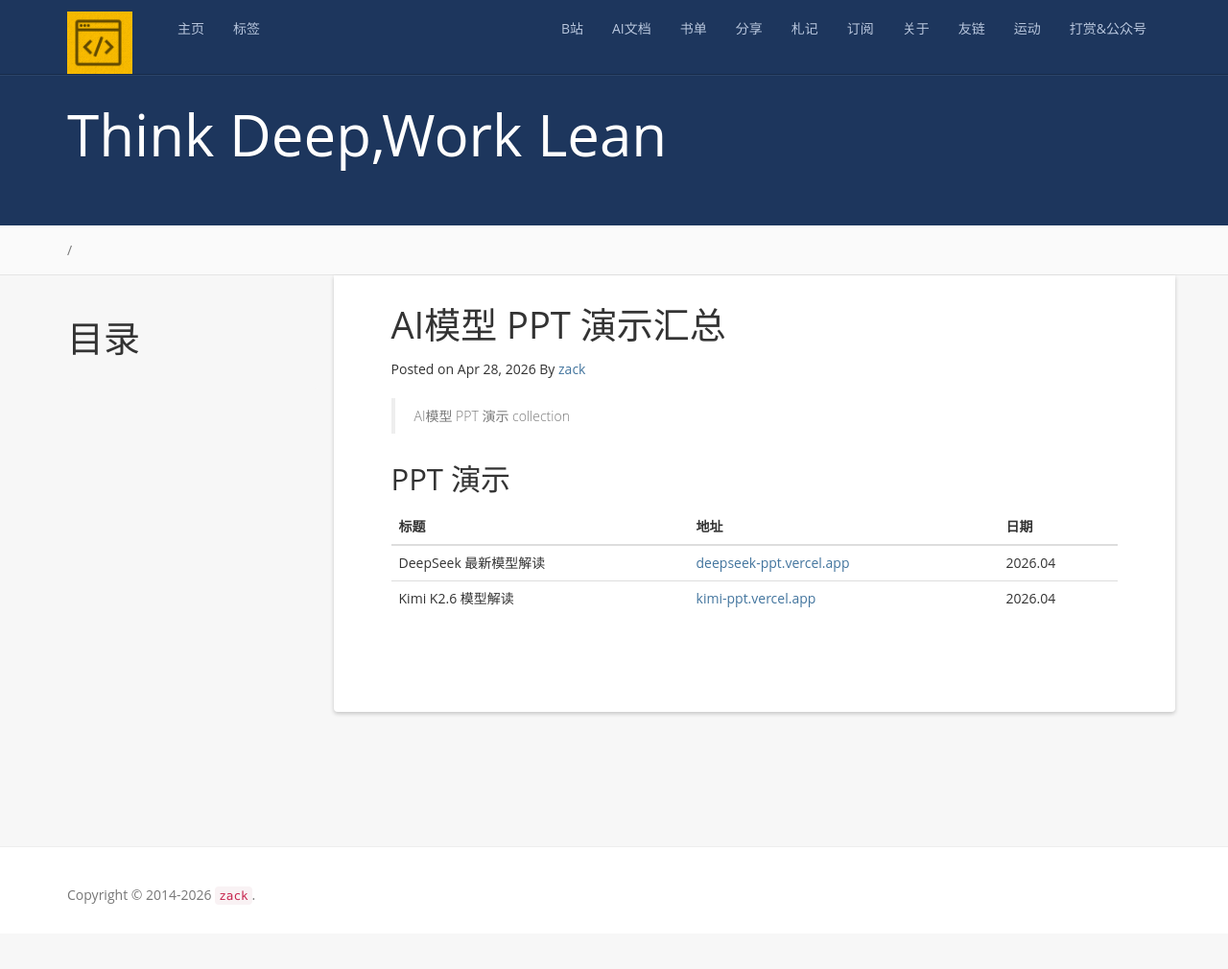
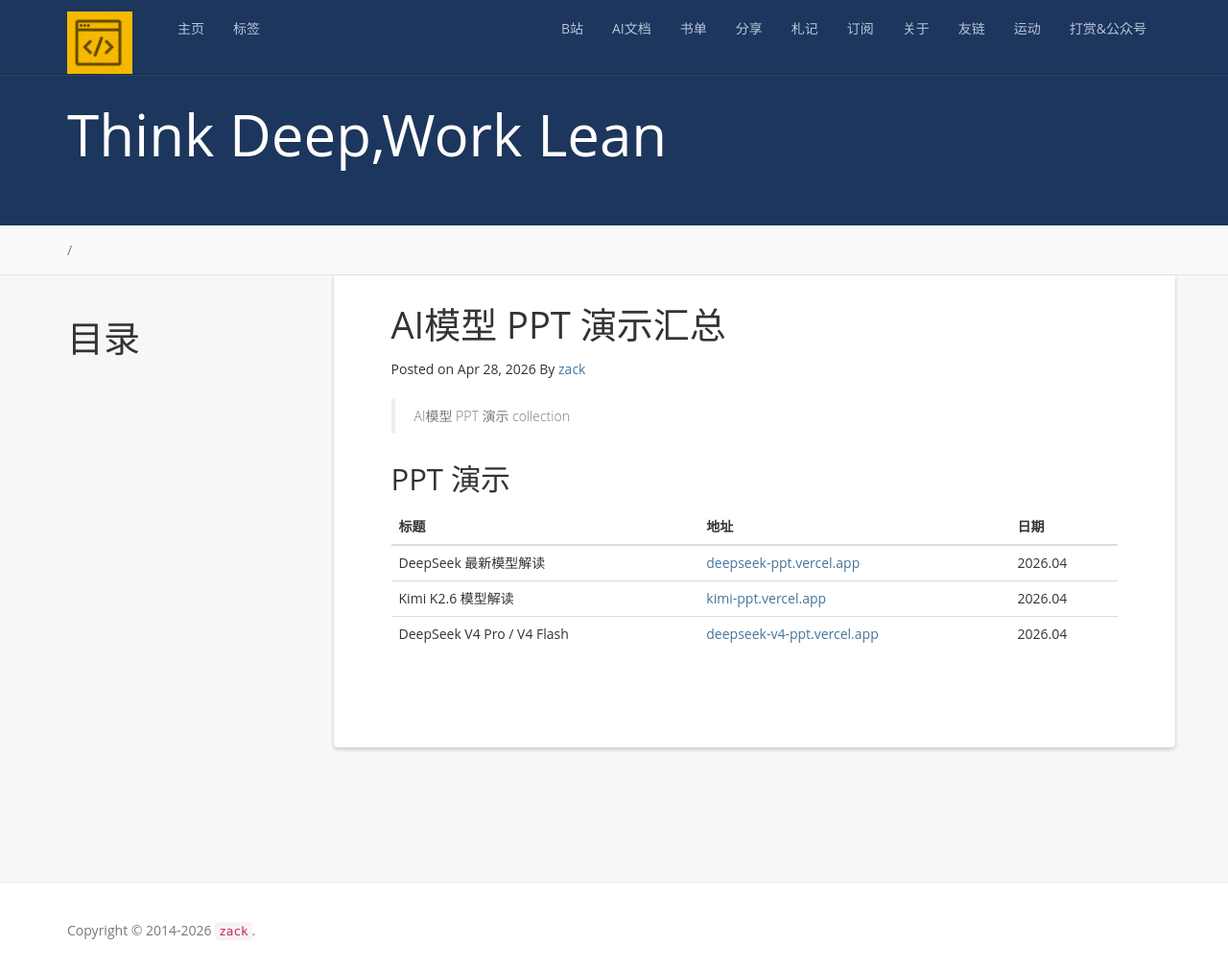
Before and after one commit to zackzhangkai/zackzhangkai.github.io, a Jekyll site: the page built from _posts/2026-04-28-AI模型PPT汇总.md, in a window 1280 px wide and 1010 px high. Shown: the whole window at 96% size. Built offline with Jekyll 4.4.1, drawn with Linux system fonts in a browser that asks for light colours; nearby versions of some CDN libraries; a script that is not in the unit is left out; comment, search, counter and statistics services are not loaded.

Commit message:
Add DeepSeek V4 PPT

```diff
--- a/_posts/2026-04-28-AI模型PPT汇总.md
+++ b/_posts/2026-04-28-AI模型PPT汇总.md
@@ -12,3 +12,4 @@ tags: AI文档
 |------|------|------|
 | DeepSeek 最新模型解读 | [deepseek-ppt.vercel.app](https://deepseek-ppt.vercel.app) | 2026.04 |
 | Kimi K2.6 模型解读 | [kimi-ppt.vercel.app](https://kimi-ppt.vercel.app) | 2026.04 |
+| DeepSeek V4 Pro / V4 Flash | [deepseek-v4-ppt.vercel.app](https://deepseek-v4-ppt.vercel.app) | 2026.04 |
```
